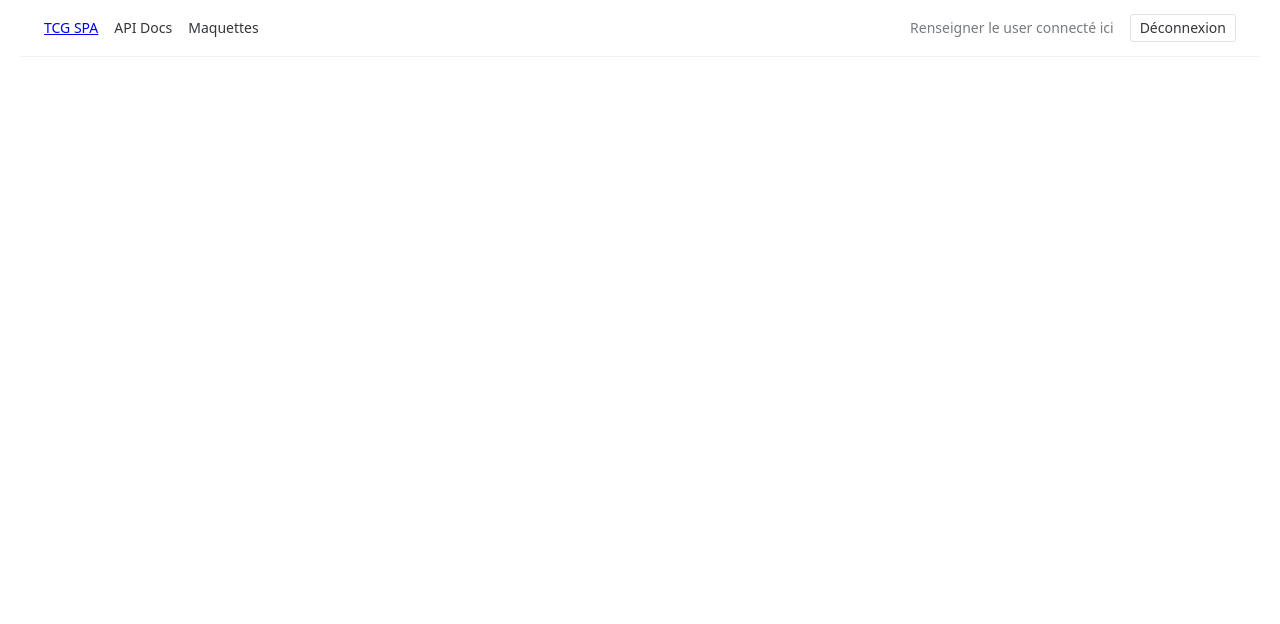
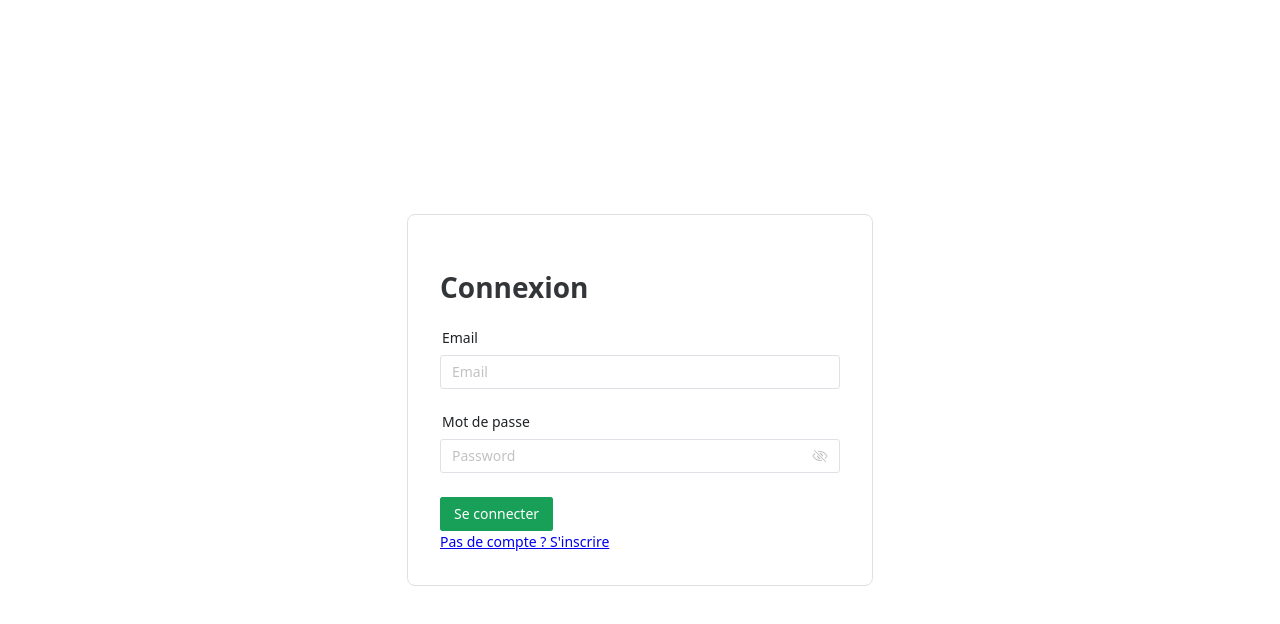
Before and after one commit to Fr0st16/tp-front, a Vue app: page /connexion in a window 1280 px wide. Shown: the top 624 px of the page. Built offline with nearby package versions, Linux system fonts and the light colour scheme; no server answers.

Commit message:
feats(add: page connexion/inscription et gestion du guard et auth.store) (#9)

```diff
--- a/src/App.vue
+++ b/src/App.vue
@@ -2,7 +2,7 @@
   <NConfigProvider>
     <NMessageProvider>
       <NLayout>
-        <HeaderBar />
+        <HeaderBar v-if="isAuthenticated" />
         <NLayoutContent>
           <RouterView />
         </NLayoutContent>
@@ -12,7 +12,13 @@
 </template>
 
 <script setup lang="ts">
+import { storeToRefs } from 'pinia'
+
 import HeaderBar from './components/layout/HeaderBar.vue'
+import { useAuthStore } from './stores/auth.store'
+
+const AuthStore = useAuthStore()
+const { isAuthenticated } = storeToRefs(AuthStore)
 </script>
 
 <style>
--- a/src/components/layout/HeaderBar.vue
+++ b/src/components/layout/HeaderBar.vue
@@ -26,13 +26,25 @@
         </NButton>
       </NSpace>
       <NSpace align="center" :size="16">
-        <NText depth="3">Renseigner le user connecté ici</NText>
-        <NButton size="small">Déconnexion</NButton>
+        <NText depth="3">{{ user?.username }} est connecté</NText>
+        <NButton size="small" @click="handleLogout">Déconnexion</NButton>
       </NSpace>
     </NSpace>
   </NLayoutHeader>
 </template>
 
 <script setup lang="ts">
+import { storeToRefs } from 'pinia'
+import { useRouter } from 'vue-router'
+
+import { useAuthStore } from '@/stores/auth.store'
 const apiBaseUrl = import.meta.env.VITE_API_BASE_URL as string
+const router = useRouter()
+const AuthStore = useAuthStore()
+const { user } = storeToRefs(AuthStore)
+
+const handleLogout = () => {
+  AuthStore.logout()
+  router.push('/connexion')
+}
 </script>
--- a/src/pages/HomePage.vue
+++ b/src/pages/HomePage.vue
@@ -1,5 +1,6 @@
 <template>
   <div class="container">
     <NEmpty description="Page d'accueil à implémenter (tickets 2 et 3)" />
+    <p>Page d'accueil</p>
   </div>
 </template>
--- /dev/null
+++ b/src/pages/PageConnexion.vue
@@ -0,0 +1,80 @@
+<template>
+  <div class="page-container">
+    <div class="form-card">
+      <p v-if="msgerreur">{{ msgerreur }}</p>
+      <NForm @submit.prevent="handleSignIn">
+        <h1>Connexion</h1>
+        <NFormItem label="Email">
+          <NInput v-model:value="email" type="text" placeholder="Email" />
+        </NFormItem>
+
+        <NFormItem label="Mot de passe">
+          <NInput
+            v-model:value="password"
+            type="password"
+            show-password-on="mousedown"
+            placeholder="Password"
+          />
+        </NFormItem>
+
+        <!-- le bouton d'inscription est désactivé lorsque isLoading est true -->
+        <NButton :disabled="isLoading" type="primary" attr-type="submit"
+          >Se connecter</NButton
+        ><br />
+        <RouterLink to="/inscription"> Pas de compte ? S'inscrire</RouterLink>
+      </NForm>
+    </div>
+  </div>
+</template>
+
+<script setup lang="ts">
+import { storeToRefs } from 'pinia'
+import { ref } from 'vue'
+import { useRouter } from 'vue-router'
+
+import { useApi } from '@/composables/useApi'
+import { useStorage } from '@/composables/useStorage'
+
+import { useAuthStore } from '../stores/auth.store'
+
+const { signIn } = useApi()
+const { set } = useStorage()
+const AuthStore = useAuthStore()
+const { token, user } = storeToRefs(AuthStore)
+
+const password = ref('')
+const email = ref('')
+// constante isLoading pour indiquer si la requête d'inscription est en cours
+const isLoading = ref(false)
+const msgerreur = ref('')
+// création d'une instance de router
+const router = useRouter()
+
+const handleSignIn = async () => {
+  try {
+    // on passe la valeur a true quand on clique le bouton d'inscription
+    isLoading.value = true
+    msgerreur.value = ''
+
+    const response = await signIn({
+      email: email.value,
+      password: password.value,
+    })
+    set('token', response.token)
+    set('user', response.user)
+    token.value = response.token
+    user.value = response.user
+
+    // utilisatiion du router.push pour renvoyer vers la page d'acceuil
+    router.push('/')
+  } catch {
+    msgerreur.value = 'Erreur lors de la connexion.'
+  } finally {
+    isLoading.value = false
+  }
+}
+</script>
+
+<style scoped>
+@import './pages.css';
+</style>
--- /dev/null
+++ b/src/pages/PageInscription.vue
@@ -0,0 +1,90 @@
+<template>
+  <div class="page-container">
+    <div class="form-card">
+      <p v-if="msgerreur">{{ msgerreur }}</p>
+      <NForm @submit.prevent="handleSignUp">
+        <h1>Inscription</h1>
+        <NFormItem label="Nom utilisateur">
+          <NInput
+            v-model:value="username"
+            type="text"
+            placeholder="Nom de l'utilisateur"
+          />
+        </NFormItem>
+
+        <NFormItem label="Email">
+          <NInput v-model:value="email" type="text" placeholder="Email" />
+        </NFormItem>
+
+        <NFormItem label="Mot de passe">
+          <NInput
+            v-model:value="password"
+            type="password"
+            show-password-on="mousedown"
+            placeholder="Password"
+          />
+        </NFormItem>
+
+        <!-- le bouton d'inscription est désactivé lorsque isLoading est true -->
+        <NButton :disabled="isLoading" type="primary" attr-type="submit"
+          >S'inscrire</NButton
+        ><br />
+        <RouterLink to="/connexion"> Déjà inscrit ? Se connecter</RouterLink>
+      </NForm>
+    </div>
+  </div>
+</template>
+
+<script setup lang="ts">
+import { storeToRefs } from 'pinia'
+import { ref } from 'vue'
+import { useRouter } from 'vue-router'
+
+import { useApi } from '@/composables/useApi'
+import { useStorage } from '@/composables/useStorage'
+
+import { useAuthStore } from '../stores/auth.store'
+
+const { signUp } = useApi()
+const { set } = useStorage()
+const AuthStore = useAuthStore()
+const { token, user } = storeToRefs(AuthStore)
+
+const username = ref('')
+const password = ref('')
+const email = ref('')
+// constante isLoading pour indiquer si la requête d'inscription est en cours
+const isLoading = ref(false)
+const msgerreur = ref('')
+// création d'une instance de router
+const router = useRouter()
+
+const handleSignUp = async () => {
+  try {
+    // on passe la valeur a true quand on clique le bouton d'inscription
+    isLoading.value = true
+    msgerreur.value = ''
+
+    const response = await signUp({
+      username: username.value,
+      email: email.value,
+      password: password.value,
+    })
+    set('token', response.token)
+    set('user', response.user)
+    token.value = response.token
+    user.value = response.user
+
+    // utilisatiion du router.push pour renvoyer vers la page d'acceuil
+    router.push('/')
+  } catch {
+    msgerreur.value = "Erreur lors de l'inscription."
+  } finally {
+    isLoading.value = false
+  }
+}
+</script>
+
+<style scoped>
+@import './pages.css';
+</style>
--- /dev/null
+++ b/src/pages/pages.css
@@ -0,0 +1,13 @@
+.page-container {
+  display: flex;
+  justify-content: center;
+  align-items: center;
+  min-height: 100vh;
+}
+
+.form-card {
+  width: 400px;
+  padding: 32px;
+  border: 1px solid #e0e0e0;
+  border-radius: 8px;
+}
--- a/src/router.ts
+++ b/src/router.ts
@@ -1,18 +1,51 @@
+import { ref } from 'vue'
 import { createRouter, createWebHistory } from 'vue-router'
 
 import HomePage from './pages/HomePage.vue'
+import PageConnexion from './pages/PageConnexion.vue'
+import PageInscription from './pages/PageInscription.vue'
+import { useAuthStore } from './stores/auth.store'
+
+declare module 'vue-router' {
+  interface RouteMeta {
+    requiresAuth?: boolean
+  }
+}
+
+export const isAuthenticated = ref(false)
 
 export const ROUTES = {
   HOME: '/',
+  CONNEXION: '/connexion',
+  INSCRIPTION: '/inscription',
 } as const
 
 const routes = [
   { path: ROUTES.HOME, component: HomePage, meta: { requiresAuth: true } },
+  {
+    path: ROUTES.CONNEXION,
+    component: PageConnexion,
+    meta: { requiresAuth: false },
+  },
+  {
+    path: ROUTES.INSCRIPTION,
+    component: PageInscription,
+  },
 ]
 
 const router = createRouter({
   history: createWebHistory(),
   routes,
 })
+router.beforeEach((to) => {
+  const auth = useAuthStore()
+  if (to.meta.requiresAuth && !auth.isAuthenticated) {
+    return ROUTES.CONNEXION
+  } else if (!to.meta.requiresAuth && auth.isAuthenticated) {
+    return ROUTES.HOME
+  } else {
+    return true
+  }
+})
 
 export default router
--- /dev/null
+++ b/src/stores/auth.store.ts
@@ -0,0 +1,42 @@
+// src/store/auth.ts
+import { defineStore } from 'pinia'
+import { ref } from 'vue'
+import { computed } from 'vue'
+
+import { useApi } from '@/composables/useApi'
+import { useStorage } from '@/composables/useStorage'
+import type { User } from '@/types'
+
+import type { SignUpPayload } from './../types/auth'
+
+export const useAuthStore = defineStore('auth', () => {
+  const { get, set, remove } = useStorage()
+  const useAPI = useApi()
+  const token = ref(get<string>('token'))
+  const user = ref(get<User>('user'))
+
+  const isAuthenticated = computed((): boolean => {
+    return token.value && user.value ? true : false
+  })
+
+  const signUp = async (payload: SignUpPayload) => {
+    const { username, email, password } = payload
+    const response = await useAPI.signUp({
+      username: username,
+      email: email,
+      password: password,
+    })
+    set('token', response.token)
+    set('user', response.user)
+    token.value = response.token
+    user.value = response.user
+  }
+  const logout = async () => {
+    remove('token')
+    remove('user')
+    token.value = null
+    user.value = null
+  }
+
+  return { token, user, isAuthenticated, signUp, logout }
+})
```
